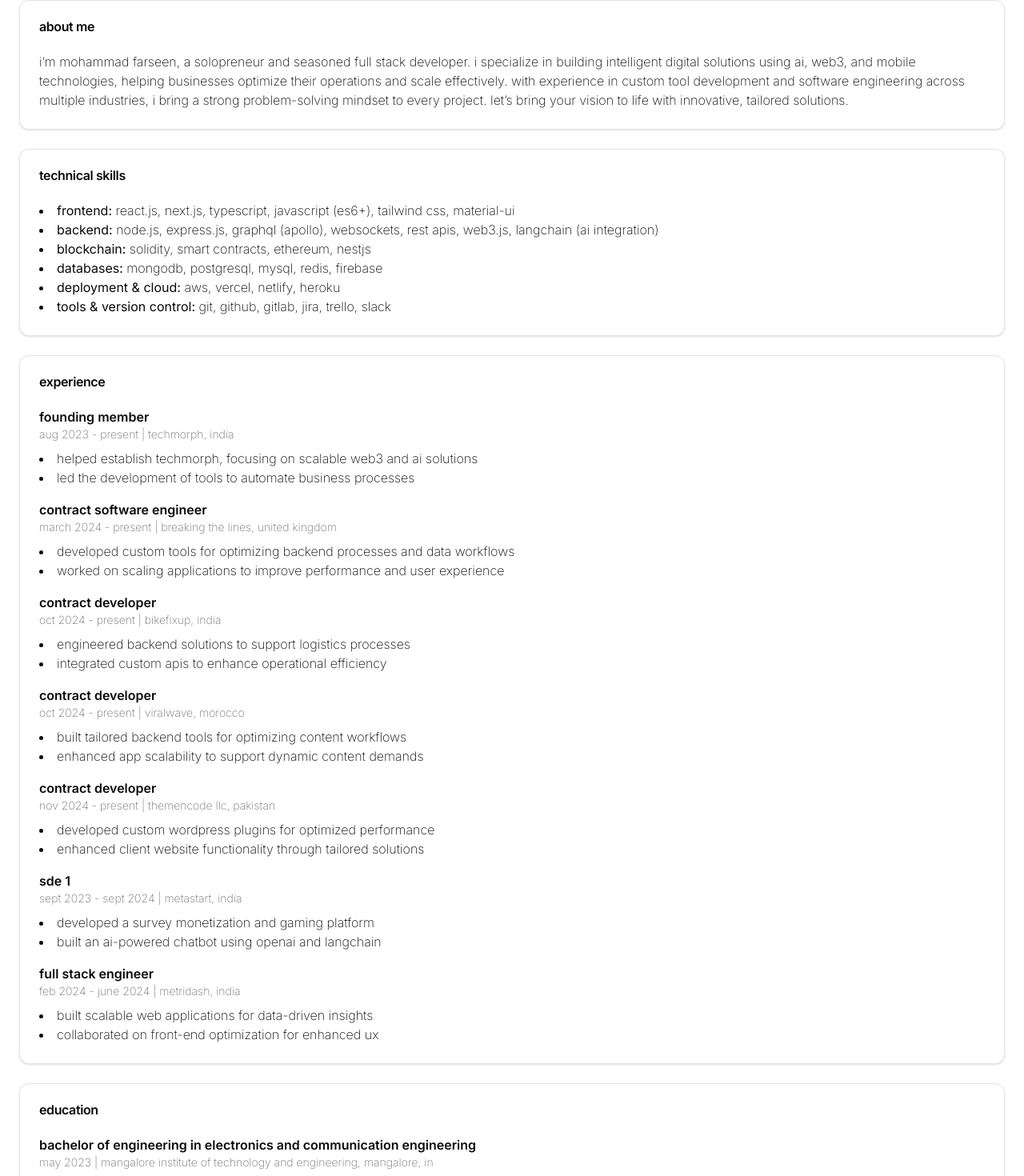
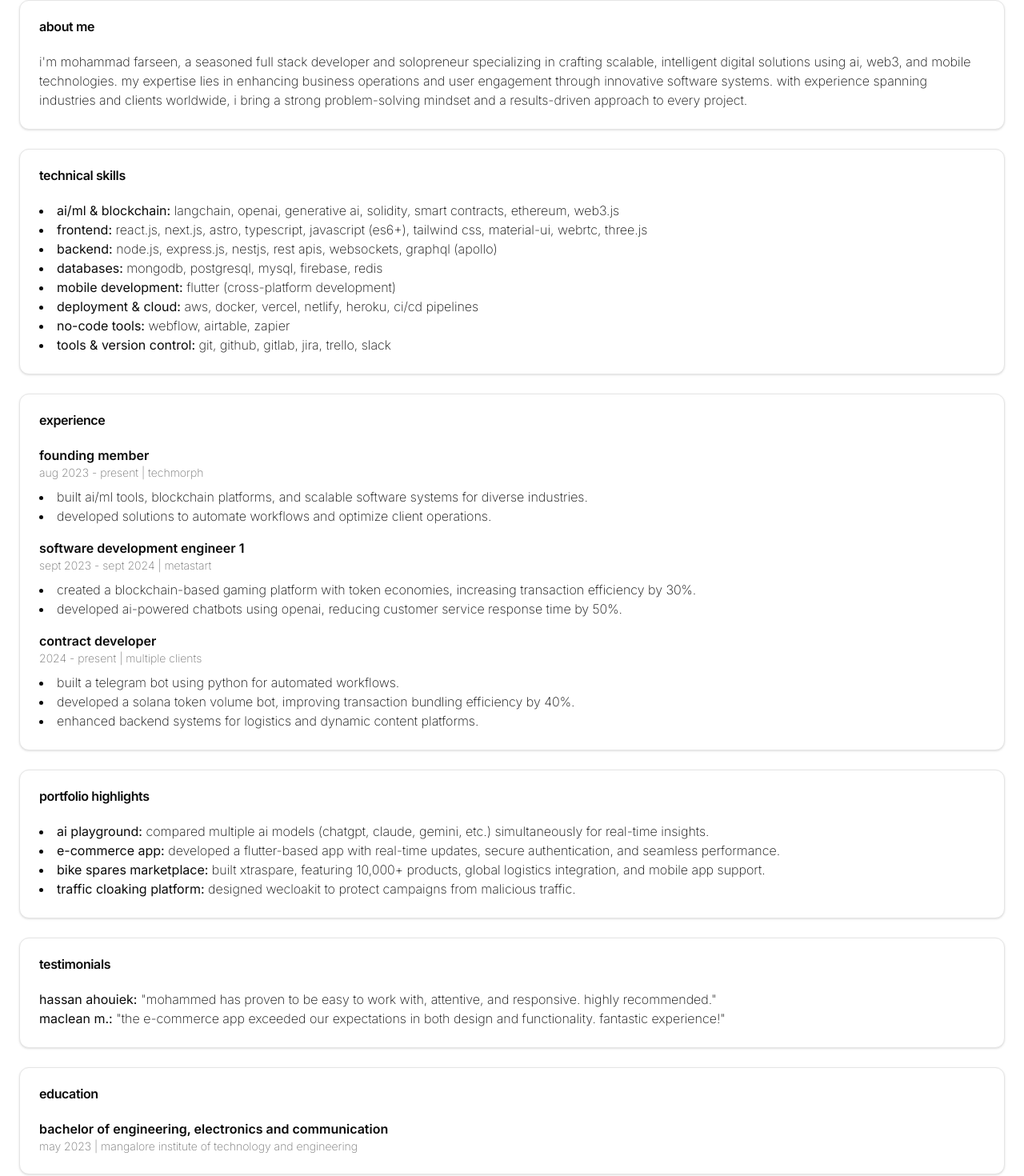
Before and after one commit to farseenmanekhan1232/portfolio, a Next.js app: page / in a window 1280 px wide. Shown: the part 224-1694 px from the top of the page at 80% size. Built offline with nearby package versions, Linux system fonts and the light colour scheme.

Commit message:
updated portfolio

```diff
--- a/src/components/portfolio.tsx
+++ b/src/components/portfolio.tsx
@@ -7,6 +7,7 @@
   return (
     <div className="min-h-screen lowercase font-extralight">
       <div className="container mx-auto p-6 space-y-6">
+        {/* Header Section */}
         <header>
           <h1 className="text-3xl font-bold mb-2">Mohammad Farseen</h1>
           <p className="text-lg mb-4">Solopreneur & Full Stack Developer</p>
@@ -80,24 +81,25 @@
           </div>
         </header>
 
+        {/* About Me Section */}
         <Card>
           <CardHeader>
             <CardTitle>About Me</CardTitle>
           </CardHeader>
           <CardContent>
             <p>
-              I’m Mohammad Farseen, a solopreneur and seasoned Full Stack
-              Developer. I specialize in building intelligent digital solutions
-              using AI, Web3, and mobile technologies, helping businesses
-              optimize their operations and scale effectively. With experience
-              in custom tool development and software engineering across
-              multiple industries, I bring a strong problem-solving mindset to
-              every project. Let’s bring your vision to life with innovative,
-              tailored solutions.
+              I&apos;m Mohammad Farseen, a seasoned Full Stack Developer and
+              Solopreneur specializing in crafting scalable, intelligent digital
+              solutions using AI, Web3, and mobile technologies. My expertise
+              lies in enhancing business operations and user engagement through
+              innovative software systems. With experience spanning industries
+              and clients worldwide, I bring a strong problem-solving mindset
+              and a results-driven approach to every project.
             </p>
           </CardContent>
         </Card>
 
+        {/* Skills Section */}
         <Card>
           <CardHeader>
             <CardTitle>Technical Skills</CardTitle>
@@ -105,24 +107,31 @@
           <CardContent>
             <ul className="list-disc list-inside">
               <li>
-                <strong>Frontend:</strong> React.js, Next.js, TypeScript,
-                JavaScript (ES6+), Tailwind CSS, Material-UI
+                <strong>AI/ML & Blockchain:</strong> Langchain, OpenAI,
+                Generative AI, Solidity, Smart Contracts, Ethereum, Web3.js
               </li>
               <li>
-                <strong>Backend:</strong> Node.js, Express.js, GraphQL (Apollo),
-                WebSockets, REST APIs, Web3.js, Langchain (AI Integration)
+                <strong>Frontend:</strong> React.js, Next.js, Astro, TypeScript,
+                JavaScript (ES6+), Tailwind CSS, Material-UI, WebRTC, Three.js
               </li>
               <li>
-                <strong>Blockchain:</strong> Solidity, Smart Contracts,
-                Ethereum, NestJS
+                <strong>Backend:</strong> Node.js, Express.js, NestJS, REST
+                APIs, WebSockets, GraphQL (Apollo)
               </li>
               <li>
-                <strong>Databases:</strong> MongoDB, PostgreSQL, MySQL, Redis,
-                Firebase
+                <strong>Databases:</strong> MongoDB, PostgreSQL, MySQL,
+                Firebase, Redis
               </li>
               <li>
-                <strong>Deployment & Cloud:</strong> AWS, Vercel, Netlify,
-                Heroku
+                <strong>Mobile Development:</strong> Flutter (Cross-Platform
+                Development)
+              </li>
+              <li>
+                <strong>Deployment & Cloud:</strong> AWS, Docker, Vercel,
+                Netlify, Heroku, CI/CD Pipelines
+              </li>
+              <li>
+                <strong>No-Code Tools:</strong> Webflow, Airtable, Zapier
               </li>
               <li>
                 <strong>Tools & Version Control:</strong> Git, GitHub, GitLab,
@@ -132,6 +141,7 @@
           </CardContent>
         </Card>
 
+        {/* Experience Section */}
         <Card>
           <CardHeader>
             <CardTitle>Experience</CardTitle>
@@ -140,114 +150,116 @@
             <div>
               <h3 className="font-semibold">Founding Member</h3>
               <p className="text-sm text-muted-foreground">
-                Aug 2023 - Present | Techmorph, India
+                Aug 2023 - Present | Techmorph
               </p>
               <ul className="list-disc list-inside mt-2">
                 <li>
-                  Helped establish Techmorph, focusing on scalable Web3 and AI
-                  solutions
+                  Built AI/ML tools, blockchain platforms, and scalable software
+                  systems for diverse industries.
                 </li>
                 <li>
-                  Led the development of tools to automate business processes
+                  Developed solutions to automate workflows and optimize client
+                  operations.
                 </li>
               </ul>
             </div>
             <div>
-              <h3 className="font-semibold">Contract Software Engineer</h3>
+              <h3 className="font-semibold">Software Development Engineer 1</h3>
               <p className="text-sm text-muted-foreground">
-                March 2024 - Present | Breaking The Lines, United Kingdom
+                Sept 2023 - Sept 2024 | MetaStart
               </p>
               <ul className="list-disc list-inside mt-2">
                 <li>
-                  Developed custom tools for optimizing backend processes and
-                  data workflows
+                  Created a blockchain-based gaming platform with token
+                  economies, increasing transaction efficiency by 30%.
                 </li>
                 <li>
-                  Worked on scaling applications to improve performance and user
-                  experience
+                  Developed AI-powered chatbots using OpenAI, reducing customer
+                  service response time by 50%.
                 </li>
               </ul>
             </div>
             <div>
               <h3 className="font-semibold">Contract Developer</h3>
               <p className="text-sm text-muted-foreground">
-                Oct 2024 - Present | BIKEFIXUP, India
+                2024 - Present | Multiple Clients
               </p>
               <ul className="list-disc list-inside mt-2">
                 <li>
-                  Engineered backend solutions to support logistics processes
+                  Built a Telegram Bot using Python for automated workflows.
                 </li>
                 <li>
-                  Integrated custom APIs to enhance operational efficiency
-                </li>
-              </ul>
-            </div>
-            <div>
-              <h3 className="font-semibold">Contract Developer</h3>
-              <p className="text-sm text-muted-foreground">
-                Oct 2024 - Present | VIRALWAVE, Morocco
-              </p>
-              <ul className="list-disc list-inside mt-2">
-                <li>
-                  Built tailored backend tools for optimizing content workflows
+                  Developed a Solana token volume bot, improving transaction
+                  bundling efficiency by 40%.
                 </li>
                 <li>
-                  Enhanced app scalability to support dynamic content demands
+                  Enhanced backend systems for logistics and dynamic content
+                  platforms.
                 </li>
-              </ul>
-            </div>
-            <div>
-              <h3 className="font-semibold">Contract Developer</h3>
-              <p className="text-sm text-muted-foreground">
-                Nov 2024 - Present | ThemeNcode LLC, Pakistan
-              </p>
-              <ul className="list-disc list-inside mt-2">
-                <li>
-                  Developed custom WordPress plugins for optimized performance
-                </li>
-                <li>
-                  Enhanced client website functionality through tailored
-                  solutions
-                </li>
-              </ul>
-            </div>
-            <div>
-              <h3 className="font-semibold">SDE 1</h3>
-              <p className="text-sm text-muted-foreground">
-                Sept 2023 - Sept 2024 | MetaStart, India
-              </p>
-              <ul className="list-disc list-inside mt-2">
-                <li>Developed a survey monetization and gaming platform</li>
-                <li>Built an AI-powered chatbot using OpenAI and LangChain</li>
-              </ul>
-            </div>
-            <div>
-              <h3 className="font-semibold">Full Stack Engineer</h3>
-              <p className="text-sm text-muted-foreground">
-                Feb 2024 - June 2024 | Metridash, India
-              </p>
-              <ul className="list-disc list-inside mt-2">
-                <li>
-                  Built scalable web applications for data-driven insights
-                </li>
-                <li>Collaborated on front-end optimization for enhanced UX</li>
               </ul>
             </div>
           </CardContent>
         </Card>
 
+        {/* Portfolio Highlights */}
+        <Card>
+          <CardHeader>
+            <CardTitle>Portfolio Highlights</CardTitle>
+          </CardHeader>
+          <CardContent>
+            <ul className="list-disc list-inside">
+              <li>
+                <strong>AI Playground:</strong> Compared multiple AI models
+                (ChatGPT, Claude, Gemini, etc.) simultaneously for real-time
+                insights.
+              </li>
+              <li>
+                <strong>E-commerce App:</strong> Developed a Flutter-based app
+                with real-time updates, secure authentication, and seamless
+                performance.
+              </li>
+              <li>
+                <strong>Bike Spares Marketplace:</strong> Built Xtraspare,
+                featuring 10,000+ products, global logistics integration, and
+                mobile app support.
+              </li>
+              <li>
+                <strong>Traffic Cloaking Platform:</strong> Designed WeCloakit
+                to protect campaigns from malicious traffic.
+              </li>
+            </ul>
+          </CardContent>
+        </Card>
+
+        {/* Testimonials Section */}
+        <Card>
+          <CardHeader>
+            <CardTitle>Testimonials</CardTitle>
+          </CardHeader>
+          <CardContent>
+            <p>
+              <strong>Hassan Ahouiek:</strong> "Mohammed has proven to be easy
+              to work with, attentive, and responsive. Highly recommended."
+            </p>
+            <p>
+              <strong>Maclean M.:</strong> "The e-commerce app exceeded our
+              expectations in both design and functionality. Fantastic
+              experience!"
+            </p>
+          </CardContent>
+        </Card>
+
+        {/* Education Section */}
         <Card>
           <CardHeader>
             <CardTitle>Education</CardTitle>
           </CardHeader>
           <CardContent>
             <h3 className="font-semibold">
-              Bachelor of Engineering in Electronics and Communication
-              Engineering
+              Bachelor of Engineering, Electronics and Communication
             </h3>
             <p className="text-sm text-muted-foreground">
-              May 2023 | Mangalore Institute of Technology and Engineering,
-              Mangalore, IN
+              May 2023 | Mangalore Institute of Technology and Engineering
             </p>
           </CardContent>
         </Card>
```
